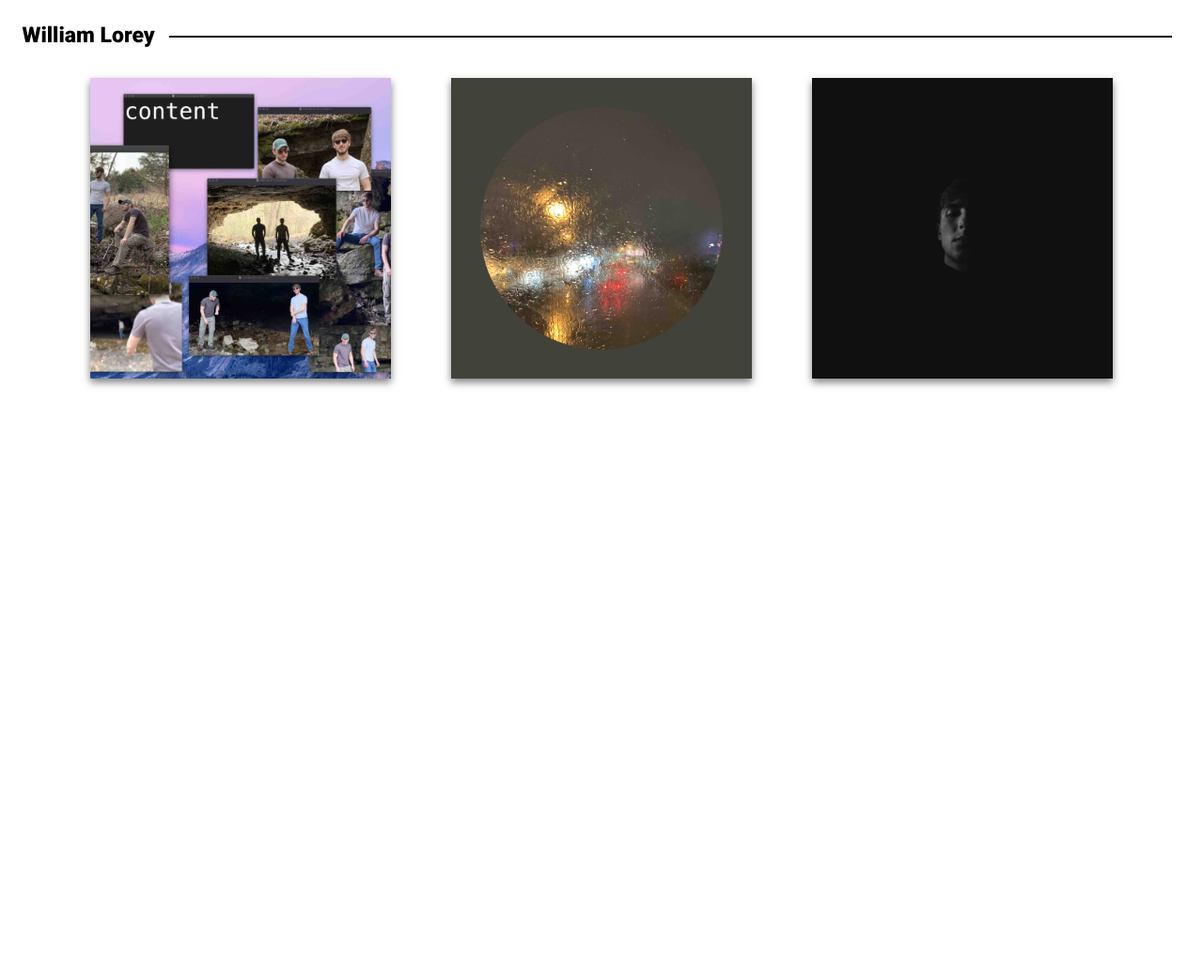
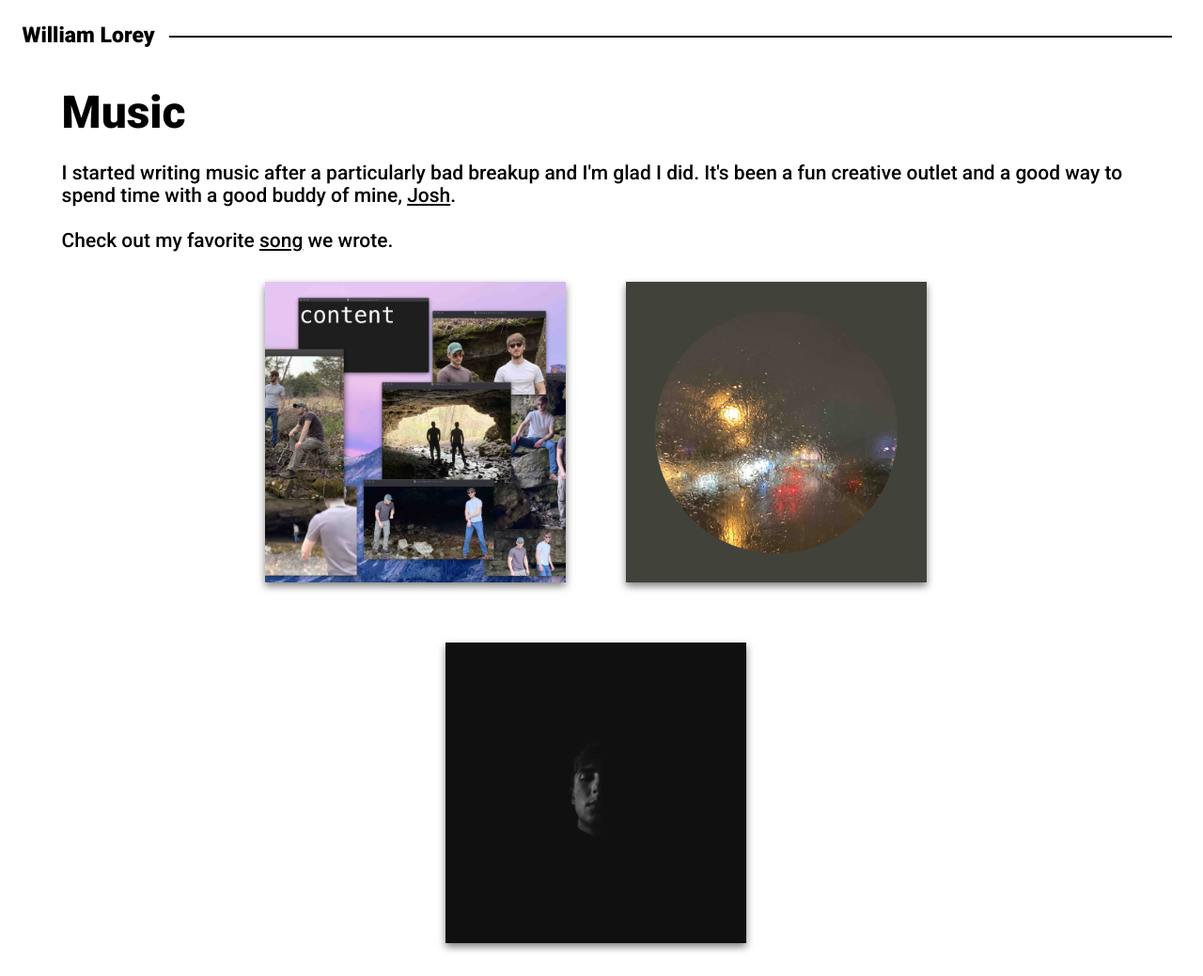
Before and after one commit to wwlorey/williamlorey.com, a Gatsby site: page /music in a window 1280 px wide. Shown: the whole page at 94% size. Before the commit the page ends 800 px from the top, so only its background shows below. Built offline with nearby package versions, Linux system fonts and the light colour scheme; Gatsby itself is replaced by a stand-in of ours.

Commit message:
Add *content*, blurb to music page

```diff
--- a/src/components/tile.js
+++ b/src/components/tile.js
@@ -6,8 +6,7 @@ export default props => {
     return (
       <h1
         style={{
-          backgroundImage:
-            'url(' + require('../images/' + props.pic) + ')'
+          backgroundImage: 'url(' + require('../images/' + props.pic) + ')'
         }}
         className={styles.tile}
       >
@@ -16,12 +15,16 @@ export default props => {
     );
   } else {
     return (
-      <a href={props.link} className={styles.tileLink}>
+      <a
+        href={props.link}
+        target='_blank'
+        rel='noopener noreferrer'
+        className={styles.tileLink}
+      >
         <h1
           style={{
-            backgroundImage:
-              'url(' + require('../images/' + props.pic) + ')',
-               cursor: 'pointer'
+            backgroundImage: 'url(' + require('../images/' + props.pic) + ')',
+            cursor: 'pointer'
           }}
           className={styles.tile}
         >
@@ -30,4 +33,4 @@ export default props => {
       </a>
     );
   }
-}
+};
--- a/src/pages/music.js
+++ b/src/pages/music.js
@@ -1,14 +1,19 @@
 import React from 'react';
 import Tile from '../components/tile';
-import PageWrapper from '../components/page-wrapper';
+import PostWrapper from '../components/post-wrapper';
+import Heading from '../components/heading';
 
 export default () => {
-  let images = ['album_covers/content.jpg', 'album_covers/hidden_lanes.jpg', 'album_covers/rear_view.jpg'];
+  let images = [
+    'album_covers/content.jpg',
+    'album_covers/hidden_lanes.jpg',
+    'album_covers/rear_view.jpg'
+  ];
   let titles = ['Content', 'Hidden Lanes', 'Rear-view'];
   let links = [
-    '',
-    'https://open.spotify.com/artist/5Y1KFkwis810gbRuL8ffOs?si=wfH6tbDvSnKaWTHV6pB9zA',
-    'https://open.spotify.com/artist/5Y1KFkwis810gbRuL8ffOs?si=wfH6tbDvSnKaWTHV6pB9zA'
+    'https://open.spotify.com/album/7M4KYtLzfcnj0YekYrBQjh',
+    'https://open.spotify.com/album/6G9G52Ma7W5xwnHJZInmvn',
+    'https://open.spotify.com/album/5wtJFH5KB7YuUkBoefifIM'
   ];
   let tiles = [];
   for (let i = 0; i < images.length; i++) {
@@ -16,6 +21,30 @@ export default () => {
   }
 
   return (
-    <PageWrapper classNames='tiles'>{tiles}</PageWrapper>
+    <PostWrapper>
+      <Heading>Music</Heading>I started writing music after a particularly bad
+      breakup and I'm glad I did. It's been a fun creative outlet and a good way
+      to spend time with a good buddy of mine,{' '}
+      <a
+        href='https://twitter.com/Jschoonie52'
+        target='_blank'
+        rel='noopener noreferrer'
+      >
+        Josh
+      </a>
+      .
+      <br />
+      <br />
+      Check out my favorite{' '}
+      <a
+        href='https://www.youtube.com/watch?v=zGaet4wmmeo'
+        target='_blank'
+        rel='noopener noreferrer'
+      >
+        song
+      </a>{' '}
+      we wrote.
+      <div className='tiles'>{tiles}</div>
+    </PostWrapper>
   );
-}
+};
```
